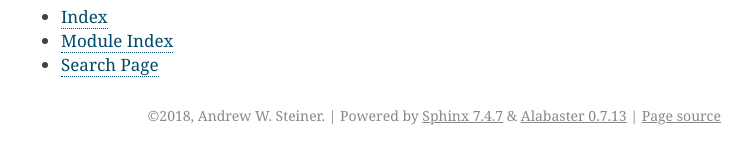
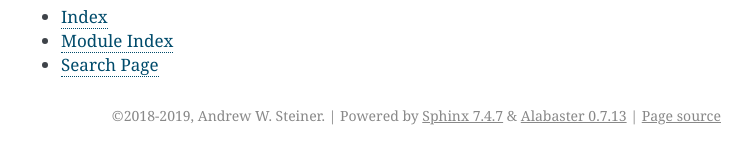
Before and after one commit to awsteiner/crust, a Sphinx documentation site: the page built from sphinx/index.rst, in a window 1280 px wide. Shown: the part 1202-1354 px from the top of the page, without its empty margins (389-1141 px from the left). Built offline with Sphinx 7.4.7, drawn with Linux system fonts in a browser that asks for light colours.

Commit message:
Updated copyright year in conf.py.

```diff
--- a/sphinx/conf.py
+++ b/sphinx/conf.py
@@ -56,7 +56,7 @@ master_doc = 'index'
 
 # General information about the project.
 project = 'crust'
-copyright = '2018, Andrew W. Steiner'
+copyright = '2018-2019, Andrew W. Steiner'
 author = 'Andrew W. Steiner'
 
 # The version info for the project you're documenting, acts as replacement for
```
